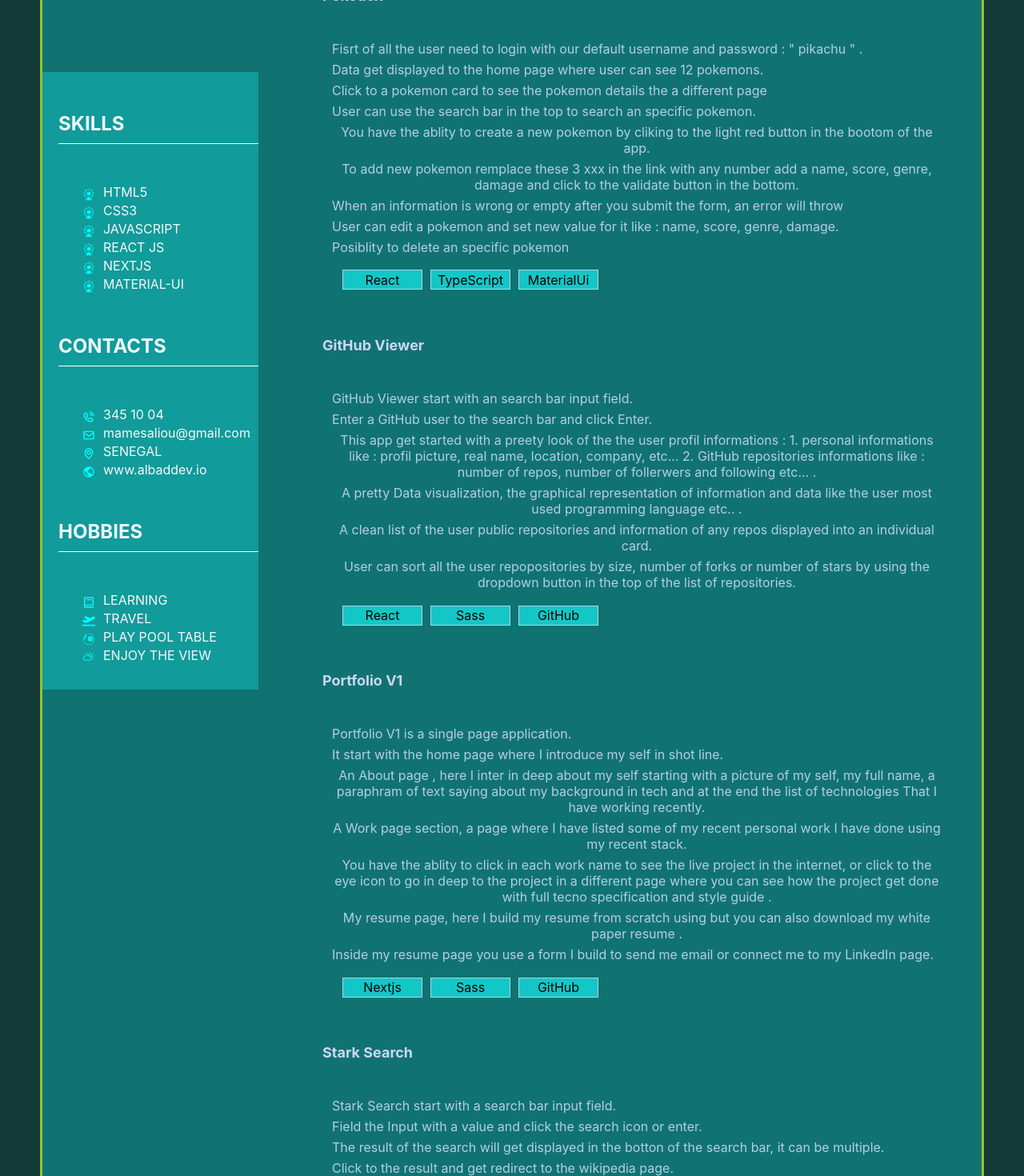
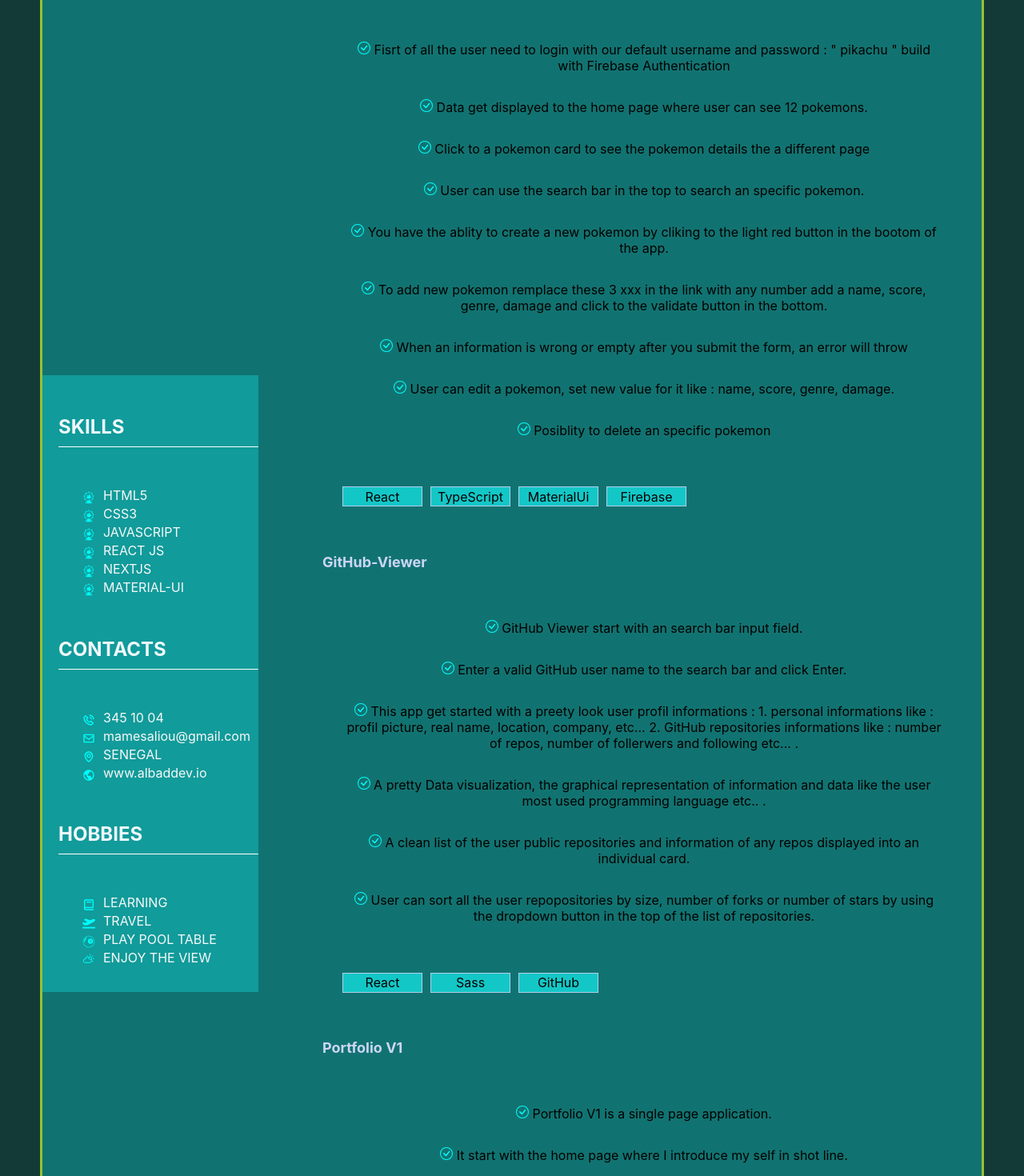
Before and after one commit to AlbadDev/portfolio_v1, a Next.js app: page /resume in a window 1280 px wide. Shown: the part 1060-2530 px from the top of the page at 80% size. Built offline with nearby package versions, Linux system fonts and the light colour scheme.

Commit message:
New: display fetched data to component

```diff
--- a/components/Helper/ExperienceCard.js
+++ b/components/Helper/ExperienceCard.js
@@ -1,5 +1,9 @@
-import { MuiThemeProvider } from '@material-ui/core';
+import Grid  from '@material-ui/core/Grid'
 import style from '../../styles/ExperienceCard.module.scss'
+import {BsCheckCircle} from 'react-icons/bs'
+
+
+
 
 const ExperienceCard = ({ work }) => {
 
@@ -9,11 +13,9 @@ const ExperienceCard = ({ work }) => {
                 <h1 className={style.cardTitle}>{work.title}</h1>
             </div>
             <div className={style.cardParagraph}>
-                {
-                    work.mvp.map(mvp => (
-                        <p className={style.paragraph}>{mvp}</p>
-                    ))
-                }
+                <ul>
+                    { work.mvp.map(mvp =><p key={work.id} className={style.listTechno}><span><BsCheckCircle style={{color: 'cyan'}}/></span> {mvp}</p> )}
+                </ul>
             </div>
             <div className={style.technoContainer}>
                 <ul>
--- a/data.js
+++ b/data.js
@@ -5,19 +5,19 @@ export const projectInfo = [
       name:'My-Pokemon-App',
       title: 'Pokedex',
       description: 'Pokedex is a simple CRUD pokemon web application with beautiful UI design.  This App allows user to create, update, delete or search an specific pokemon . Pokedex is build using the pokemon data Api.',
-      material: ['React', 'TypeScript', 'MaterialUi'],
-      mvp: ['Fisrt of all the user need to login with our default username and password : " pikachu " .',
+      material: ['React', 'TypeScript', 'MaterialUi', 'Firebase'],
+      mvp: ['Fisrt of all the user need to login with our default username and password : " pikachu " build with Firebase Authentication',
             'Data get displayed to the home page where user can see 12 pokemons.',
             'Click to a  pokemon card to see the pokemon details the a different page',
             'User can use the search bar in the top to search an specific pokemon.',
             'You have the ablity to create a new pokemon by cliking to the light red button in the bootom of the app.',
             'To add new pokemon remplace these 3 xxx in the link with any number add a name, score, genre, damage and click to the validate button in the bottom.',
             'When an information is wrong or empty after you submit the form, an error will throw ',
-            'User can edit a pokemon and set new value for it like : name, score, genre, damage.',
+            'User can edit a pokemon, set new value for it like : name, score, genre, damage.',
             'Posiblity to delete an specific pokemon'
           ],
       inDeep: ['For a better page navigation, I used react-router to navigate between page.',
-              'To take 12 pokemons persistant in our app I used json-server as the best tool to handle data persistance.',
+              'To take 12 pokemons persistant in our app I used json-server as the one of best tool to handle data persistance.',
               'For the pokemon data I use the pokemon data API.',
               'To get the data asynchronously I used axios to fetch the data.',
               'And I used Hooks for an easy data management.'
@@ -32,21 +32,21 @@ export const projectInfo = [
   {
       id: '2',
       date: '2020',
-      name:'Git',
-      title: 'GitHub Viewer',
+      name:'GitHub-Viewer',
+      title: 'GitHub-Viewer',
       description: 'A pretty look UI app for displaying GitHub profil informations like : repositorie stats and more. This app include data visualizations of user top languages, starred repositories and allow to sort through user repos by number of stars, forks or size. ',
       material: ['React', 'Sass', 'GitHub'],
       mvp: ['GitHub Viewer start with an search bar input field.',
-            'Enter a GitHub user to the search bar and click Enter.',
-            'This app get started with a preety look of the the user profil informations : 1. personal informations like : profil picture, real name, location, company, etc...  2. GitHub repositories informations like : number of repos, number of follerwers and following etc... .',
+            'Enter a valid GitHub user name to the search bar and click Enter.',
+            'This app get started with a preety look user profil informations : 1. personal informations like : profil picture, real name, location, company, etc...  2. GitHub repositories informations like : number of repos, number of follerwers and following etc... .',
             'A pretty Data visualization, the graphical representation of information and data like the user most used programming language etc.. .',
             'A clean list of the user public repositories and information of any repos displayed into an individual card.',
             'User can sort all the user repopositories by size, number of forks or number of stars by using the dropdown button in the top of the list of repositories.'
           ],
-      inDeep: ['To get real data to any GitHub account, I use the GitHub data API.',
-                   'I used feth for data fething and use request status for error handling',
-                   'For data visualization, I used Chartjs.',
-                   'Saas for styling and React Hook for data management.',
+      inDeep: ['To get real data from any GitHub account, I use the GitHub data API and Airbnb Polyglot.js.',
+                   'I used fetch for data fething and use request code status for error handling',
+                   'For data visualization, I used Chart.js.',
+                   'Saas (CSS Preprocessor) for styling and React Hook for data management.',
                    'I build the dropdown sort button using the react state hook and html form.'
               ],
       mobileScreen: 'https://raw.githubusercontent.com/AlbadDev/Github-Viewer/master/public/home_mobile.PNG',
@@ -64,15 +64,14 @@ export const projectInfo = [
       material: ['Nextjs', 'Sass', 'GitHub'],
       mvp: ['Portfolio V1 is a single page application.',
             'It start with the home page where I introduce my self in shot line.',
-            'An About page , here I inter in deep about my self starting with a picture of my self, my full name, a paraphram of text saying about my background in tech and at the end the list of technologies That I have working recently.',
+            'An About page , here I inter in deep about my self starting with a picture of my self, my full name, a paragraph of text saying about my background in tech and at the end the list of technologies That I have working recently.',
             'A Work page section, a page where I have listed some of my recent personal work I have done using my recent stack.',
             'You have the ablity to click in each work name to see the live project in the internet, or click to the eye icon to go in deep to the project in a different page where you can see how the project get done with full tecno specification and style guide .',
-            'My resume page, here I build my resume from scratch using but you can also download my white paper resume .',
-            'Inside my resume page you use a form I build to send me email or connect me to my LinkedIn page. '
+            'My resume page, here I build my resume from scratch and you can also download my white paper resume .'
           ],
       inDeep: ['Next.js is a react framwork to build scalable static and dynamic site for fast web app and better SEO.',
                'For a fast page navigation, next.js give use a better way to deal with routing by using the Link attribute.',
-               'I used the asynchronous getStaticProps function and fetch for data fetching and management.',
+               'I used the asynchronous getStaticProps function and use fetch for data fetching.',
                'I used The getStaticPaths to show project details of any project in a different page.',
                'And for clean and usable icon, I use react-icons.',
                'For my logo I use the Polya font policy.'
@@ -93,7 +92,7 @@ export const projectInfo = [
       mvp: ['Stark Search start with a search bar input field.',
             'Field the Input with a value and click the search icon or enter.',
             'The result of the search will get displayed in the botton of the search bar, it can be multiple.',
-            'Click to the result and get redirect to the wikipedia page.'],
+            'Click to each the result and get redirect to the wikipedia page for full information.'],
       inDeep: ['To get a real data from wikipedia, I used the wikipedia data API.',
                'To get the data asynchronouly I used the jquery Ajax function.',
                'Wikipedia data API is free to use and free for developer.'
--- a/styles/ExperienceCard.module.scss
+++ b/styles/ExperienceCard.module.scss
@@ -13,13 +13,22 @@
     .cardParagraph {
         display: flex;
         flex-direction: column;
-        //justify-content: flex-start;
+        justify-content: flex-start;
         align-items: flex-start;
         width: 100%;
         .paragraph {
             color: #b4cdec;
             margin-left: 22px;
             margin-bottom: -10px;
+        }
+        ul {
+            display: flex;
+            flex-direction: column;
+            list-style: none;
+
+            // li {
+
+            // }
         }
     }
 
@@ -30,7 +39,7 @@
         ul {
             display: flex;
             align-items: center;
-            //list-style: none;
+            list-style: none;
             //background-color: aliceblue;
             height: 50px;
 
--- a/styles/MyResume.module.scss
+++ b/styles/MyResume.module.scss
@@ -229,6 +229,7 @@
                 flex-direction: column;
                 align-items: center;
                 color: #ccd6f6;
+                margin-bottom: -30px;
                 .carrerObj {
                     color: #ccd6f6;
                 }
@@ -246,11 +247,13 @@
                 .resumeEducationContainer {
                     display: flex;
                     flex-direction: column;
-                    justify-content: flex-start;
+                    justify-content: space-between;
                     align-items: flex-start;
-                    padding-top: 10px;
+                    //padding-top: 10px;
                     color: #ccd6f6;
                     width: 100%;
+                    margin-top: 25px;
+                    //background-color: #ccd6f6;
                 }
                 .resumeWorkContainer {
                     display: flex;
```
